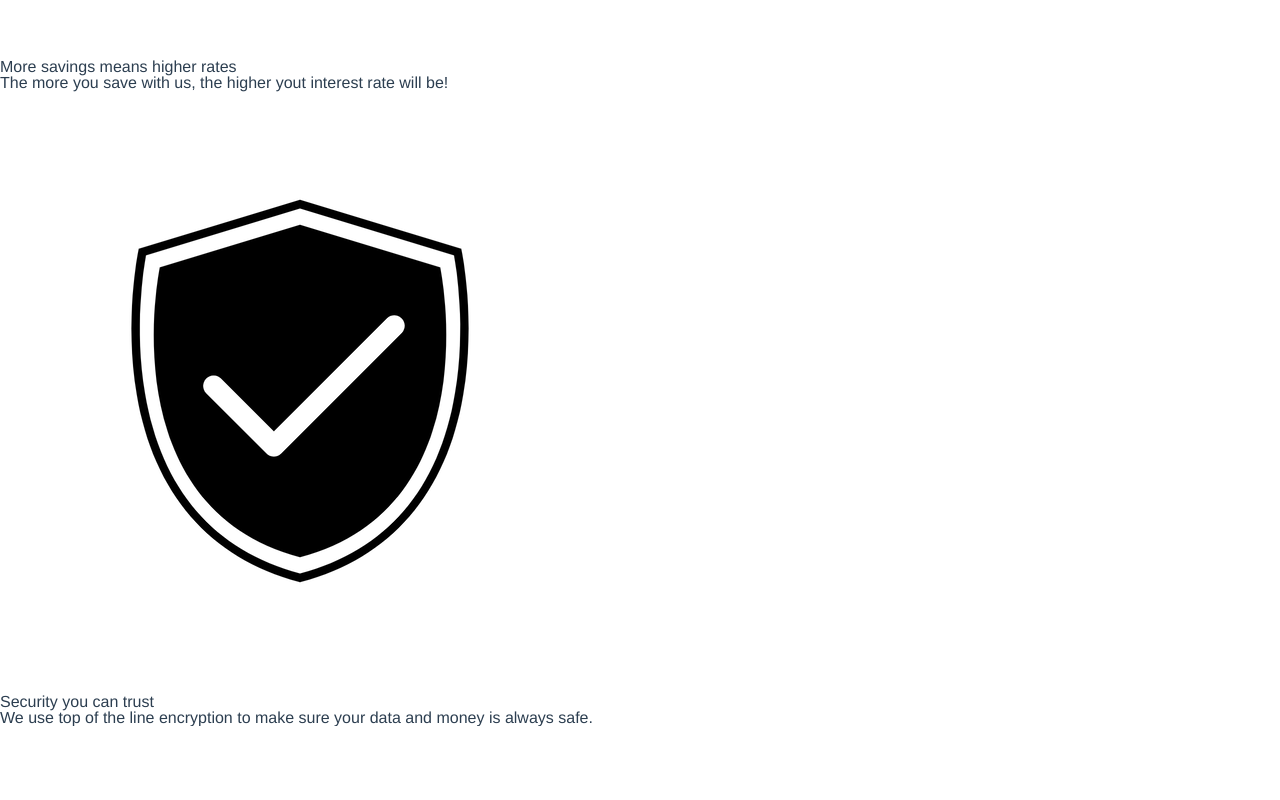
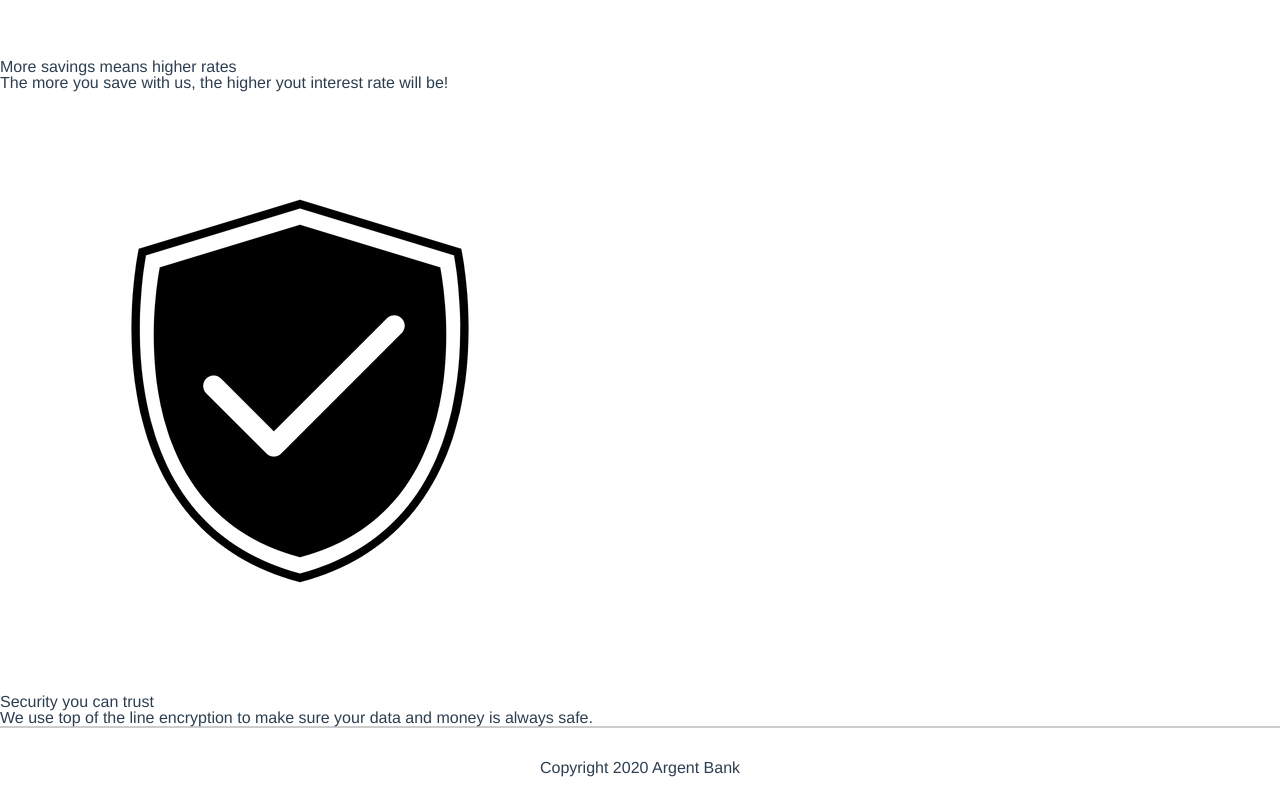
Before and after one commit to damevin/ArgentBank, a React (Create React App) app: page / in a window 1280 px wide. Shown: the part 1528-2328 px from the top of the page. Before the commit the page ends 2254 px from the top, so only its background shows below. Built offline with nearby package versions, Linux system fonts and the light colour scheme.

Commit message:
✨  Create footer

```diff
--- a/src/components/Footer/Footer.jsx
+++ b/src/components/Footer/Footer.jsx
@@ -1,9 +1,10 @@
-import React from 'react'
+import React from "react";
+import "./Footer.scss";
 
 export default function Footer() {
- return (
-  <div>
-
-  </div>
- )
+	return (
+		<footer className="footer">
+			<span className="footer__text">Copyright 2020 Argent Bank</span>
+		</footer>
+	);
 }
--- a/src/components/Footer/Footer.scss
+++ b/src/components/Footer/Footer.scss
@@ -0,0 +1,10 @@
+.footer {
+	border-top: 2px solid #ccc;
+	display: flex;
+	justify-content: center;
+	padding: 2rem 0 1.5rem;
+	&__text {
+		margin: 0;
+		padding: 0;
+	}
+}
```
